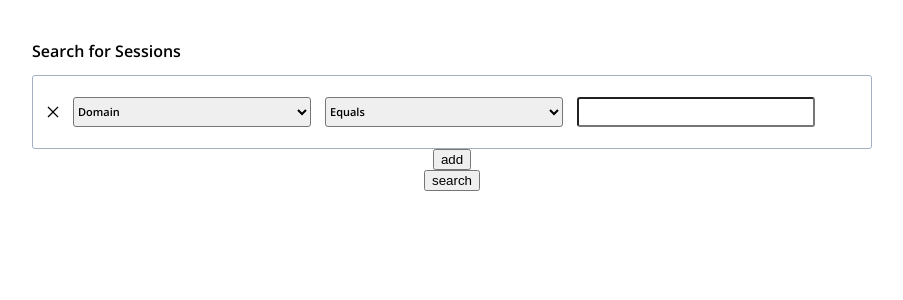
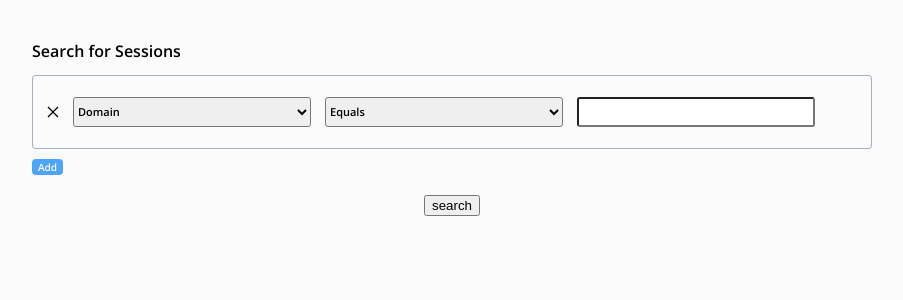
Before and after one commit to Andres9888/react_sql_query_generator, a React (Create React App) app: page / in a window 1280 px wide. Shown: the top 300 px of the page, without its empty margins (188-1091 px from the left). Built offline with nearby package versions, Linux system fonts and the light colour scheme.

Commit message:
design updates

```diff
--- a/src/App.css
+++ b/src/App.css
@@ -1,5 +1,8 @@
 *{box-sizing: border-box;}
 
+body{
+  background-color:#FBFBFB
+}
 .App {
   text-align: center;
 }
--- a/src/App.tsx
+++ b/src/App.tsx
@@ -48,9 +48,10 @@ const App = observer(() => {
     <Container>
       <Header>Search for Sessions</Header>
       {rows}
-      <button type="button" onClick={onClick}>
-        add
-      </button>
+      <AddButton type="button" onClick={onClick}>
+        Add
+      </AddButton>
+      <br />
       <button type="button">search</button>
       {filtered.map(column => (
         <h2
@@ -82,3 +83,14 @@ const Header = styled.h2`
   margin-bottom: 13px;
   margin-top: 40px;
 `;
+
+const AddButton = styled.button`
+  align-self: start;
+  background-color: #4da4f8;
+  border: none;
+  border-radius: 4px;
+  color: white;
+  font-family: 'Open Sans', sans-serif;
+  font-size: 10px;
+  font-weight: 600;
+`;
--- a/src/features/OptionsRow/index.tsx
+++ b/src/features/OptionsRow/index.tsx
@@ -58,11 +58,11 @@ export const OptionsRow = ({ rowIndex, onRemove }: Props) => {
 
     if (dropDownType === 'number' && operatorsSelected === 'between') {
       return (
-        <div>
+        <DoubleInputContainer>
           <Input isSmall type="text" value={inputValue} onChange={onInputChange} />
-          <h2>and</h2>
+          <Span>and</Span>
           <Input isSmall type="text" value={inputValue} onChange={onInputChange} />
-        </div>
+        </DoubleInputContainer>
       );
     }
 
@@ -113,6 +113,7 @@ const OptionsRowContainer = styled.div`
   border-radius: 3px;
   box-sizing: border-box;
   display: flex;
+  margin-bottom: 10px;
   padding-bottom: 21px;
   padding-right: 17px;
   padding-top: 21px;
@@ -140,3 +141,13 @@ const Input = styled.input.attrs((props: { isSmall: boolean }) => props)`
   font-weight: 600;
   border-radius: 3px;
 `;
+
+const DoubleInputContainer = styled.div`
+  display: flex;
+`;
+
+const Span = styled.span`
+  border: 1px solid #a2b0c2;
+  border-radius: 3px;
+  display: flex;
+`;
```
